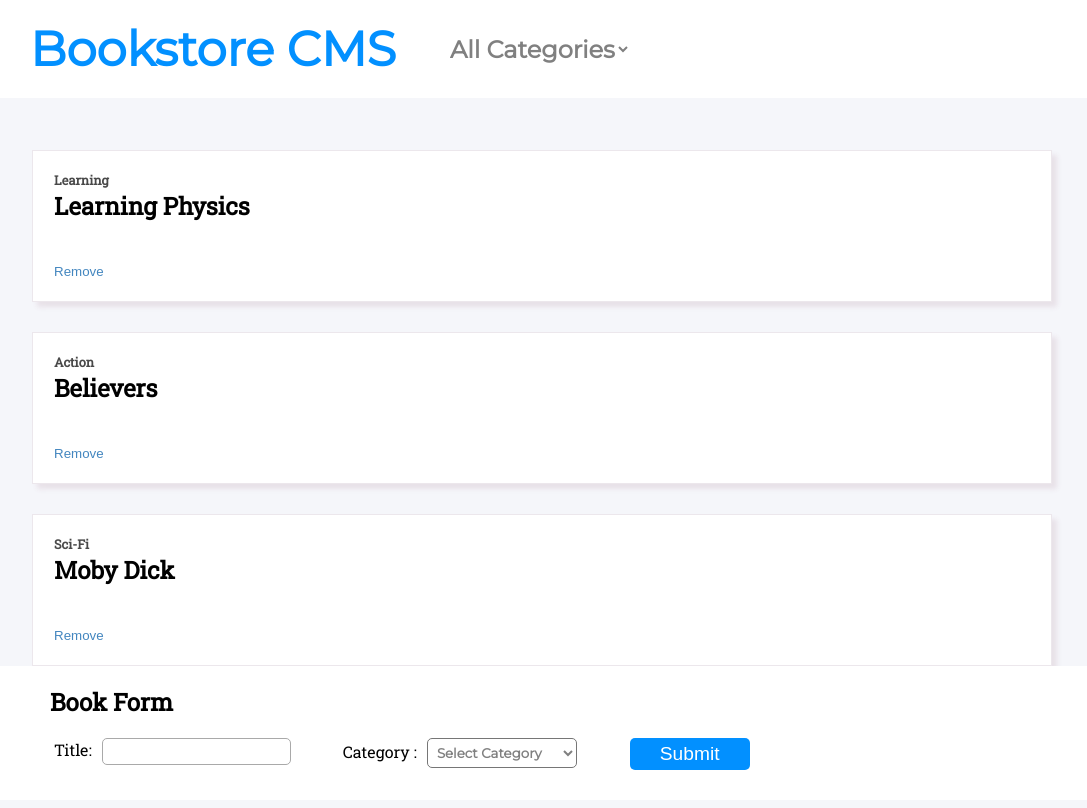
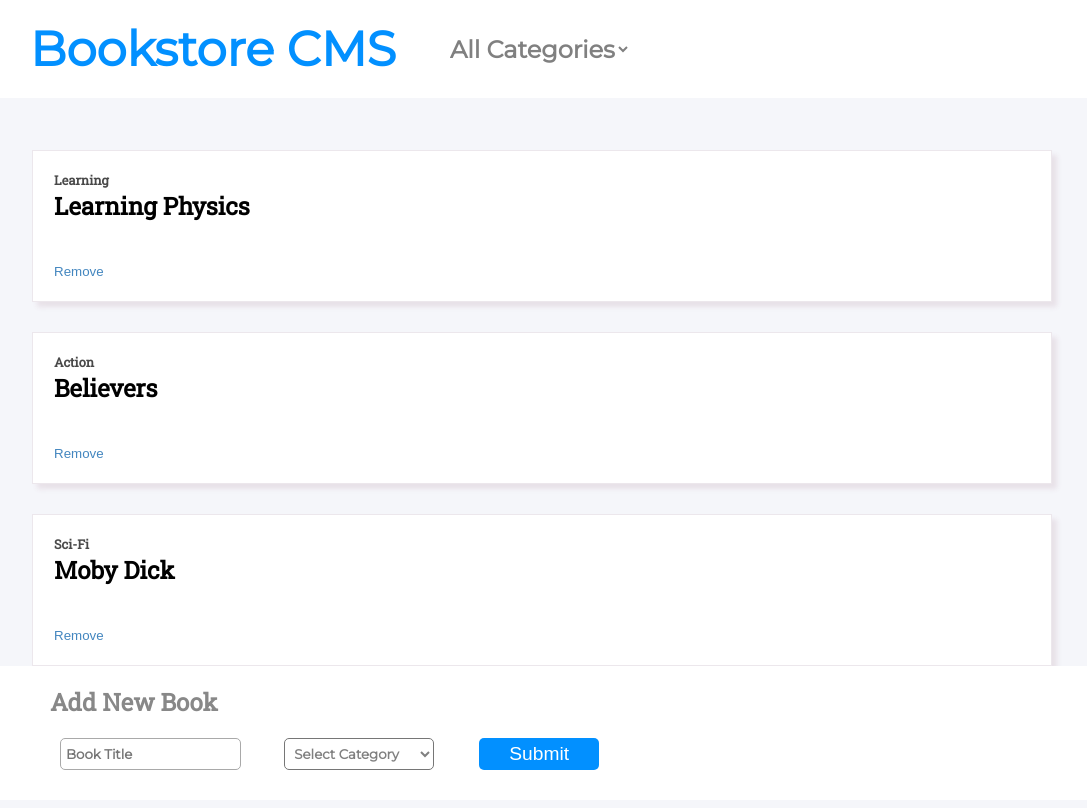
Before and after one commit to majovanilla/react-bookstore-manager, a React (Create React App) app: page / in a window 1280 px wide. Shown: the top 808 px of the page, without its empty margins (20-1107 px from the left). Built offline with nearby package versions, Linux system fonts and the light colour scheme.

Commit message:
Add styling to the book input

```diff
--- a/src/components/BooksForm.js
+++ b/src/components/BooksForm.js
@@ -55,16 +55,12 @@ class BooksForm extends React.Component {
     const { id, title } = this.state;
     return (
       <form className="books-form" onSubmit={this.handleSubmit}>
-        <h2>Book Form</h2>
+        <h2>Add New Book</h2>
         <div className="books-form-row">
           <input type="hidden" name="id" value={id} />
-          <label htmlFor="title">
-            Title:
-            <input type="text" name="title" value={title} onChange={this.handleChange} />
-          </label>
-          <label htmlFor="category">
-            Category
-            :
+
+          <input type="text" name="title" placeholder="Book Title" value={title} onChange={this.handleChange} />
+
           <select className="form-selector" name="category" onChange={this.handleChange}>
             {
               categories.map((category, index) => {
@@ -78,7 +74,6 @@ class BooksForm extends React.Component {
               })
             }
           </select>
-          </label>
           <button type="submit">Submit</button>
         </div>
       </form>
--- a/src/index.css
+++ b/src/index.css
@@ -76,7 +76,8 @@ table {
   border: none;
 }
 
-select {
+select,
+input {
   background: none;
   font-weight: bold;
   font-family: 'Montserrat', sans-serif;
@@ -132,3 +133,7 @@ select {
   font-size: 1.2rem;
   padding: 5px;
 }
+
+form h2 {
+  color:#888888;
+}
```
Lines whose indentation alone changed are shown as unchanged.
